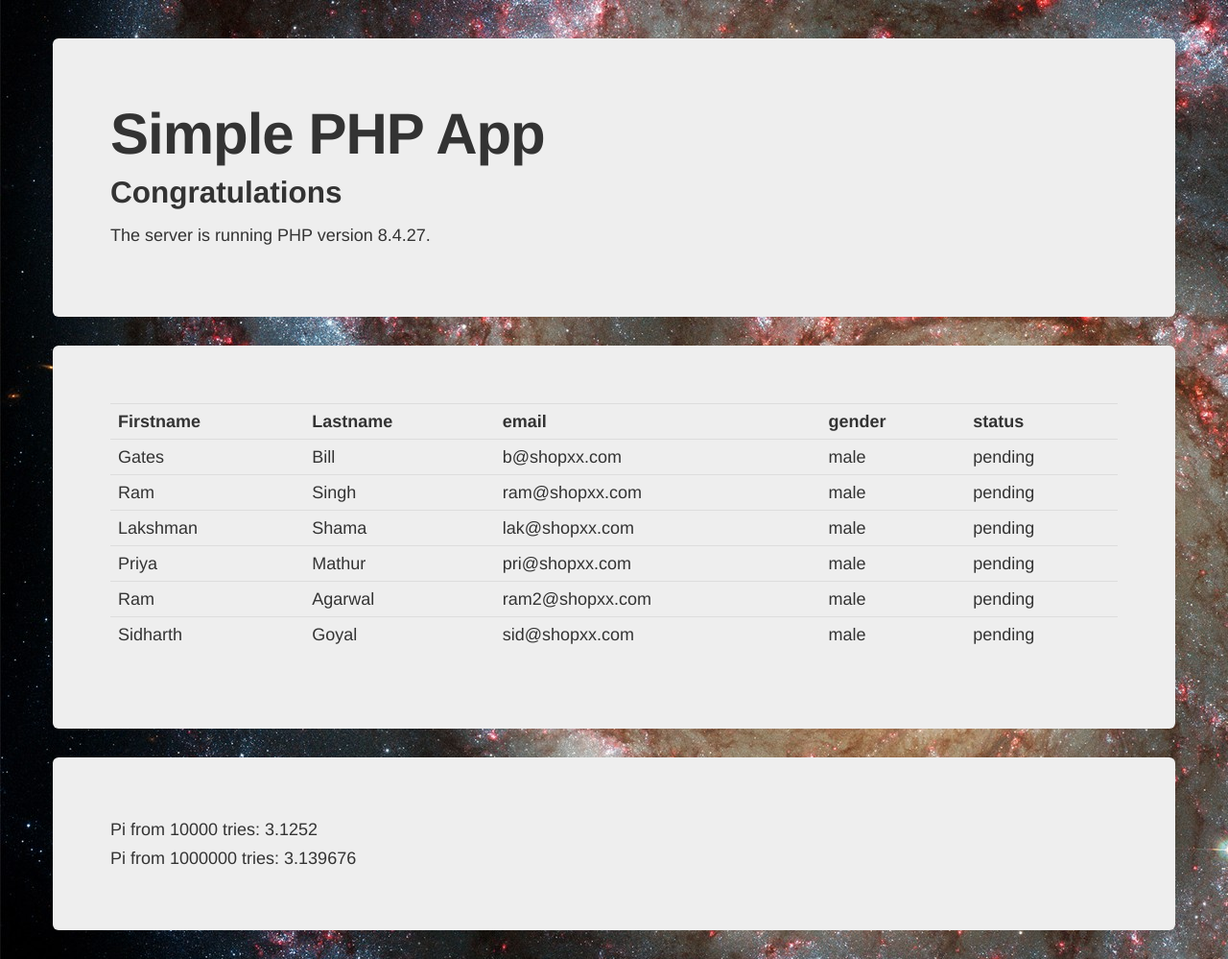
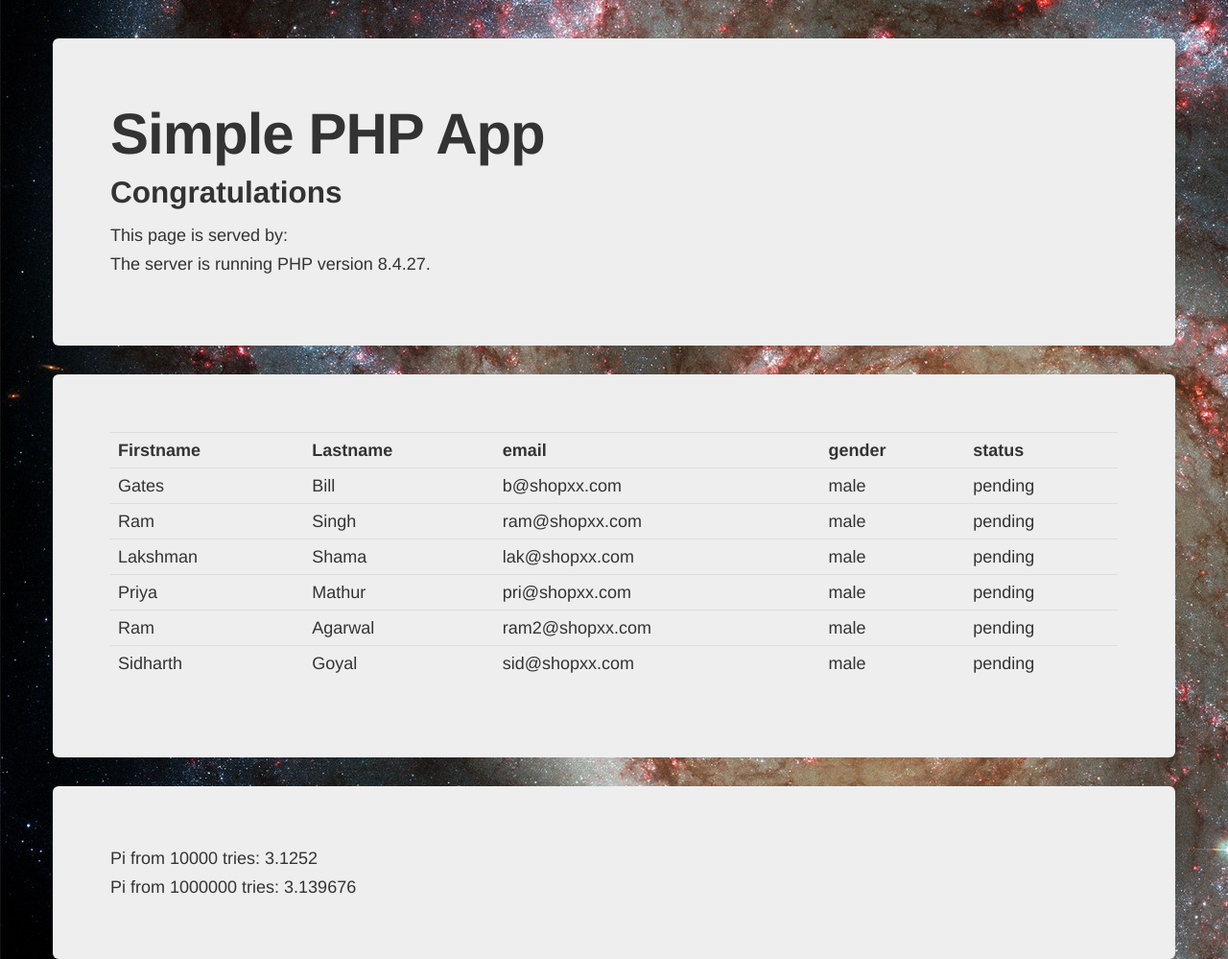
Before and after one commit to ensean/shopxx-php-demo, a PHP site: page / in a window 1280 px wide. Shown: the top 999 px of the page at 96% size. Run offline with PHP 8.4, Linux system fonts and the light colour scheme; data comes from the database, SQL or seed files in the repository; data that the repository does not hold is empty; some libraries are stand-ins or nearby versions.

Commit message:
move ec2 info to banner

```diff
--- a/index.php
+++ b/index.php
@@ -17,6 +17,12 @@
             <div class="hero-unit">
                 <h1>Simple PHP App</h1>
                 <h2>Congratulations</h2>
+                <?php
+                    $dnsname = file_get_contents("http://169.254.169.254/latest/meta-data/public-hostname");
+                    print "This page is served by: ";
+                    print $dnsname;
+                    print "</br>";
+                ?>
                 <p>The server is running PHP version <?php echo phpversion(); ?>.</p>
             </div>
             <div class="hero-unit">
@@ -85,15 +91,6 @@
             print "</br>";
             ?>
             </div>
-            <div class="hero-unit">
-            <?php
-
-                $dnsname = file_get_contents("http://169.254.169.254/latest/meta-data/public-hostname");
-                print "This page is served by: ";
-                print $dnsname;
-                print "</br>";
-            ?>
-            </div>
         </div>
 
         <script src="//ajax.googleapis.com/ajax/libs/jquery/1.8.3/jquery.min.js"></script>
```
